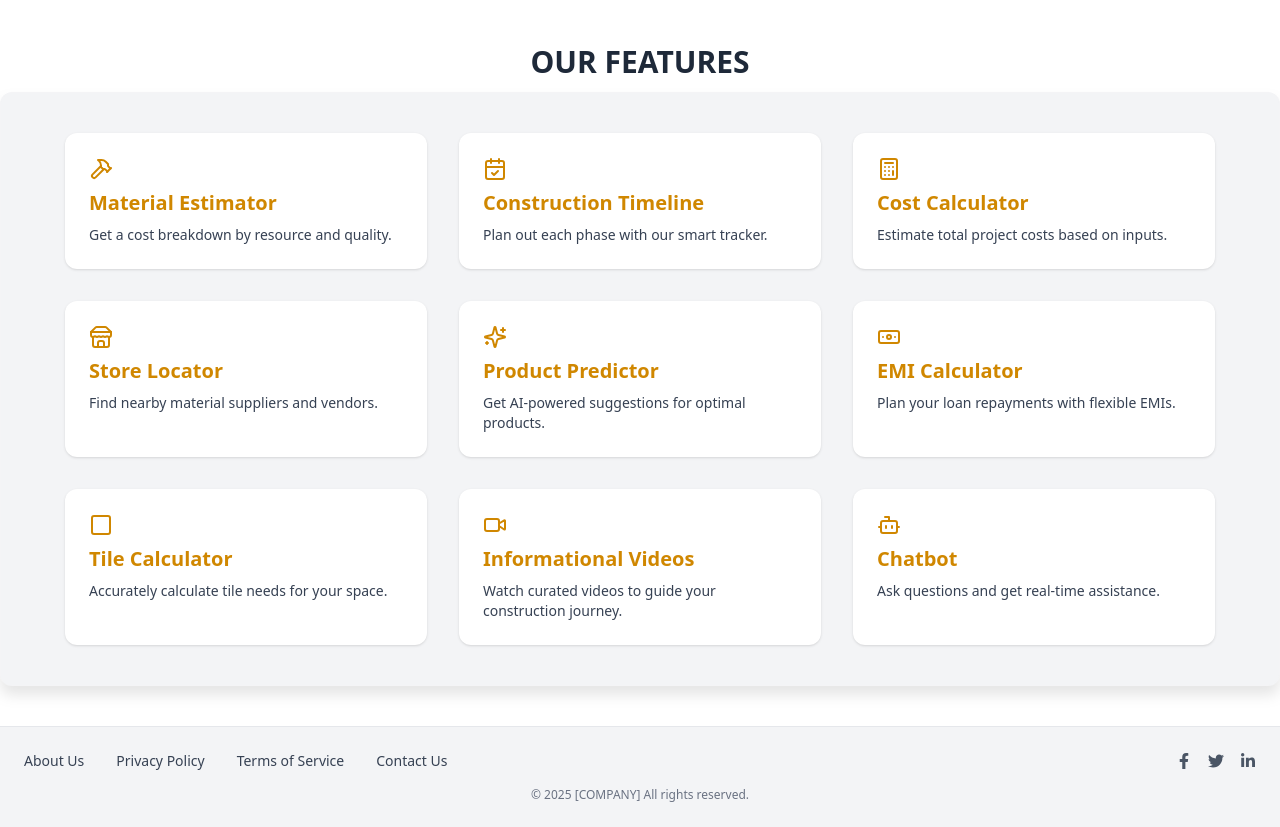
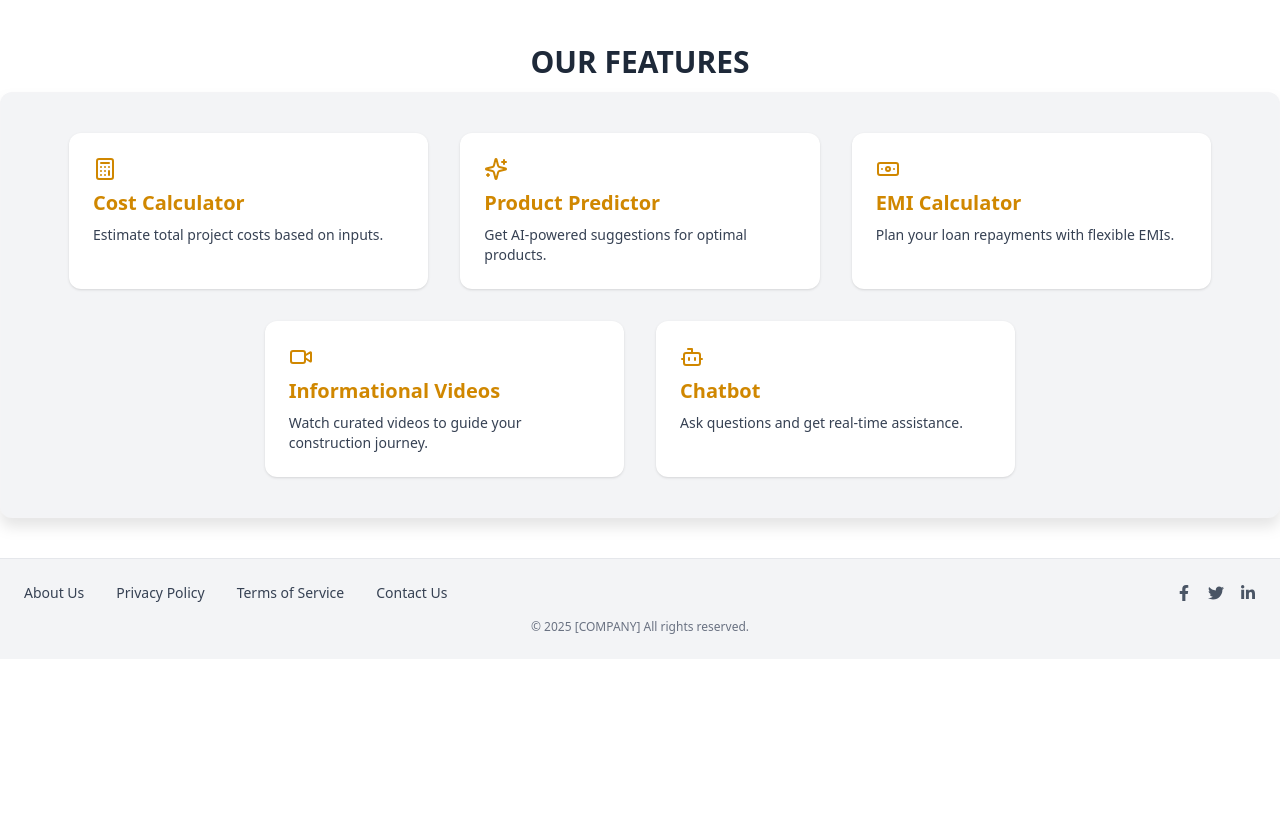
Before and after one commit to genocidalfruit/cem-site, a React (Vite) app: page / in a window 1280 px wide. Shown: the part 860-1687 px from the top of the page. After the commit the page ends 1519 px from the top, so only its background shows below. Built offline with nearby package versions, Linux system fonts and the light colour scheme.

Commit message:
Update FrontPage.jsx

```diff
--- a/src/FrontPage.jsx
+++ b/src/FrontPage.jsx
@@ -18,28 +18,10 @@ import Footer from './Footer.jsx';
 const FrontPage = () => {
   const features = [
     {
-      title: 'Material Estimator',
-      description: 'Get a cost breakdown by resource and quality.',
-      link: '/material-estimator',
-      icon: <Hammer className="w-6 h-6 text-yellow-600 mb-2" />
-    },
-    {
-      title: 'Construction Timeline',
-      description: 'Plan out each phase with our smart tracker.',
-      link: '/construction-timeline',
-      icon: <CalendarCheck className="w-6 h-6 text-yellow-600 mb-2" />
-    },
-    {
       title: 'Cost Calculator',
       description: 'Estimate total project costs based on inputs.',
       link: '/cost-calculator',
       icon: <Calculator className="w-6 h-6 text-yellow-600 mb-2" />
-    },
-    {
-      title: 'Store Locator',
-      description: 'Find nearby material suppliers and vendors.',
-      link: '/store-locator',
-      icon: <Store className="w-6 h-6 text-yellow-600 mb-2" />
     },
     {
       title: 'Product Predictor',
@@ -52,12 +34,6 @@ const FrontPage = () => {
       description: 'Plan your loan repayments with flexible EMIs.',
       link: '/emi-calculator',
       icon: <Banknote className="w-6 h-6 text-yellow-600 mb-2" />
-    },
-    {
-      title: 'Tile Calculator',
-      description: 'Accurately calculate tile needs for your space.',
-      link: '/tile-calculator',
-      icon: <Square className="w-6 h-6 text-yellow-600 mb-2" />
     },
     {
       title: 'Informational Videos',
@@ -88,9 +64,13 @@ const FrontPage = () => {
       <h2 className="text-3xl mt-8 font-bold text-center text-gray-800 mb-3">OUR FEATURES</h2>
 
       <div className="border border-gray-100/20 p-10 mx-auto rounded-xl bg-gray-100 drop-shadow-xl mb-10 flex-grow max-w-7xl w-full">
-        <section className="px-6 grid grid-cols-1 sm:grid-cols-1 md:grid-cols-2 lg:grid-cols-3 gap-8">
+  <section className="px-6 flex flex-wrap justify-center gap-8">
     {features.map((item, idx) => (
-            <Link to={item.link} key={idx} className="bg-white p-6 rounded-xl shadow hover:shadow-lg transition block hover:bg-yellow-50">
+      <Link
+        to={item.link}
+        key={idx}
+        className="bg-white p-6 rounded-xl shadow hover:shadow-lg transition block hover:bg-yellow-50 w-full sm:w-[calc(50%-1rem)] lg:w-[calc(33.333%-1.5rem)] max-w-sm"
+      >
         <div className="flex flex-col">
           {item.icon}
           <h3 className="text-xl font-bold text-yellow-600 mb-2">{item.title}</h3>
```
Lines whose indentation alone changed are shown as unchanged.
